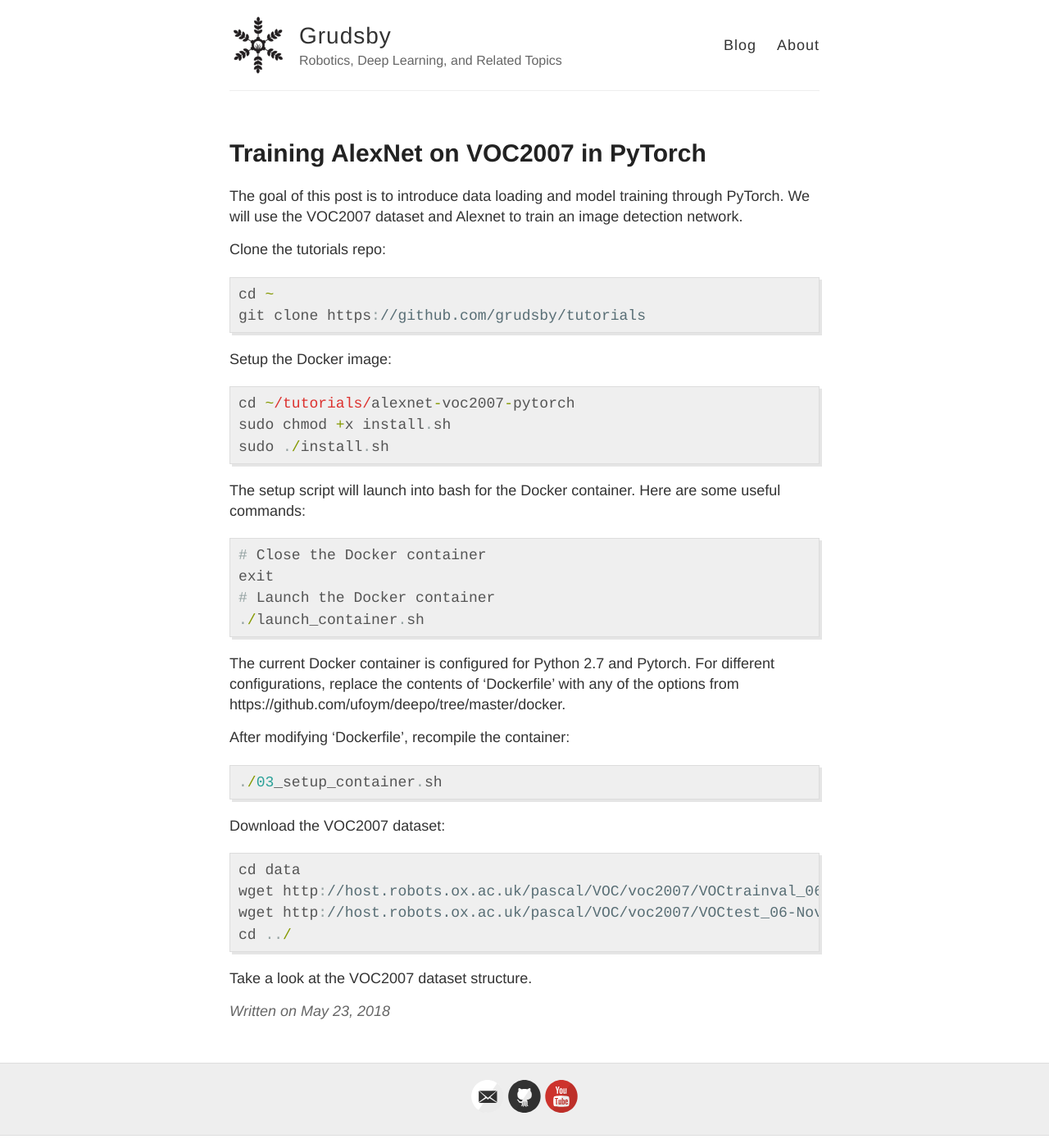
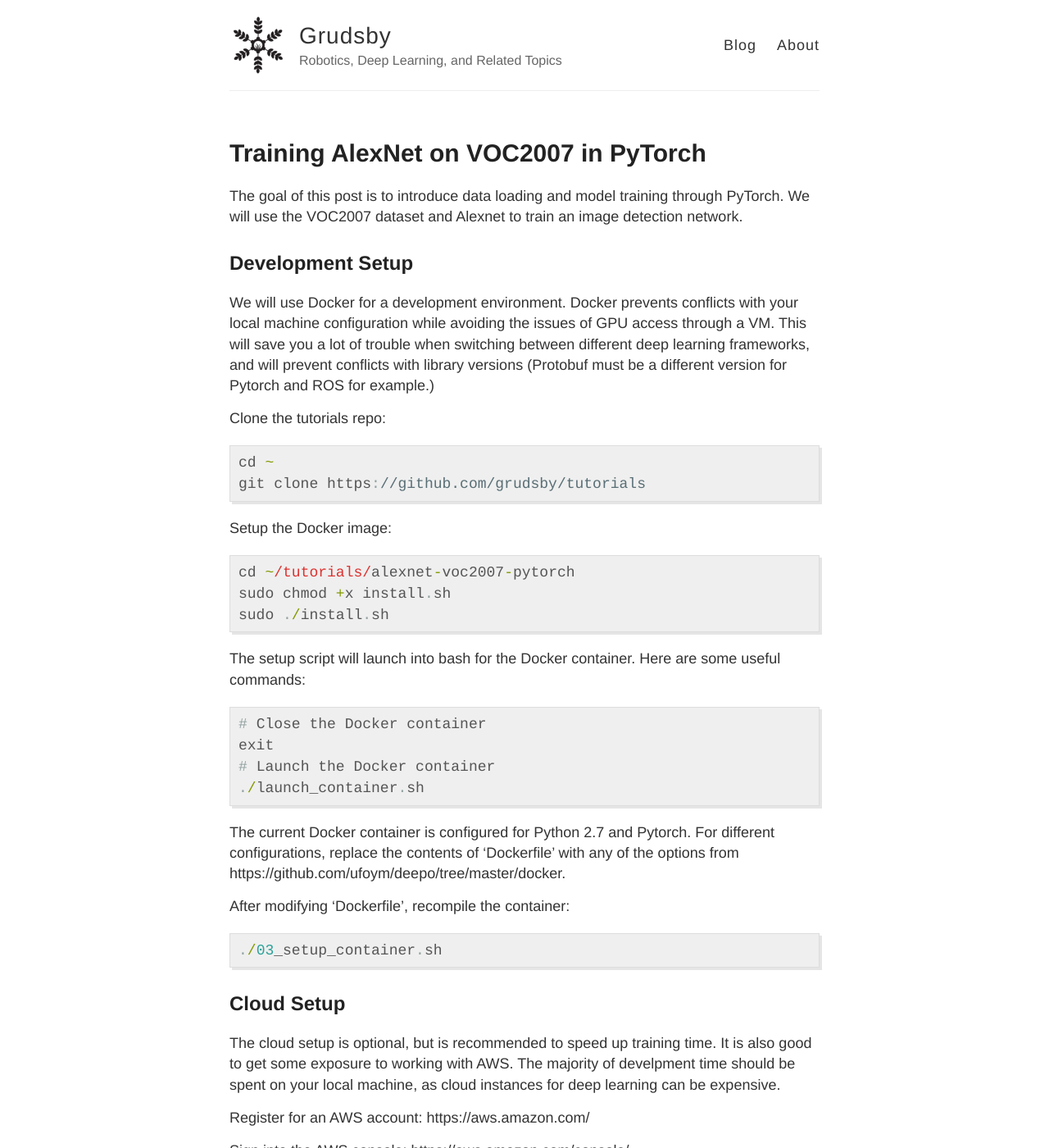
Before and after one commit to grudsby/grudsby.github.io, a Jekyll site: the page built from _posts/2018-5-23-Training-AlexNet-on-VOC2007-in-PyTorch.md, in a window 1280 px wide and 1400 px high. Shown: the whole window at 82% size. Built offline with Jekyll 4.4.1, drawn with Linux system fonts in a browser that asks for light colours; some of the changed text lies outside the part shown.

Commit message:
Update 2018-5-23-Training-AlexNet-on-VOC2007-in-PyTorch.md

```diff
--- a/_posts/2018-5-23-Training-AlexNet-on-VOC2007-in-PyTorch.md
+++ b/_posts/2018-5-23-Training-AlexNet-on-VOC2007-in-PyTorch.md
@@ -5,6 +5,10 @@ published: true
 ---
 
 The goal of this post is to introduce data loading and model training through PyTorch. We will use the VOC2007 dataset and Alexnet to train an image detection network.
+
+## Development Setup
+
+We will use Docker for a development environment. Docker prevents conflicts with your local machine configuration while avoiding the issues of GPU access through a VM. This will save you a lot of trouble when switching between different deep learning frameworks, and will prevent conflicts with library versions (Protobuf must be a different version for Pytorch and ROS for example.)
 
 Clone the tutorials repo:
 
@@ -40,6 +44,23 @@ After modifying 'Dockerfile', recompile the container:
 ./03_setup_container.sh
 {% endhighlight %}
 
+## Cloud Setup
+
+The cloud setup is optional, but is recommended to speed up training time. It is also good to get some exposure to working with AWS. The majority of develpment time should be spent on your local machine, as cloud instances for deep learning can be expensive.
+
+Register for an AWS account: https://aws.amazon.com/
+
+Sign into the AWS console: https://aws.amazon.com/console/
+
+Go to 'Limits' and request a limit increase to 1 for the p2.xlarge instances.
+
+![_config.yml]({{ site.baseurl }}/images/limit_increase.png)
+
+When you have access to a p2.xlarge instance, go to the EC2 Dashboard.
+
+
+
+
 
 
 Download the VOC2007 dataset:
```
